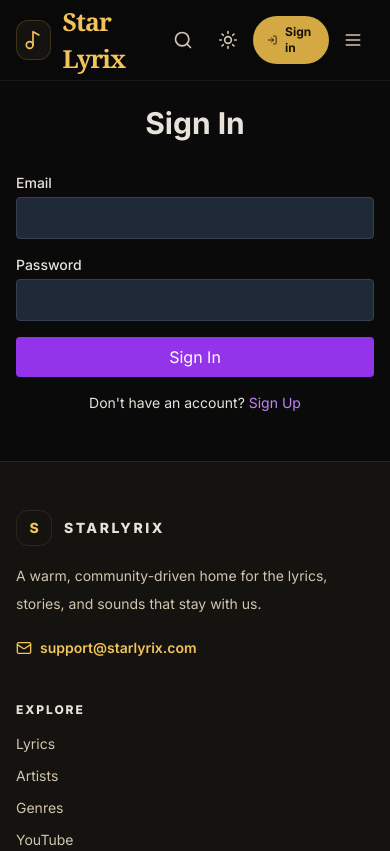
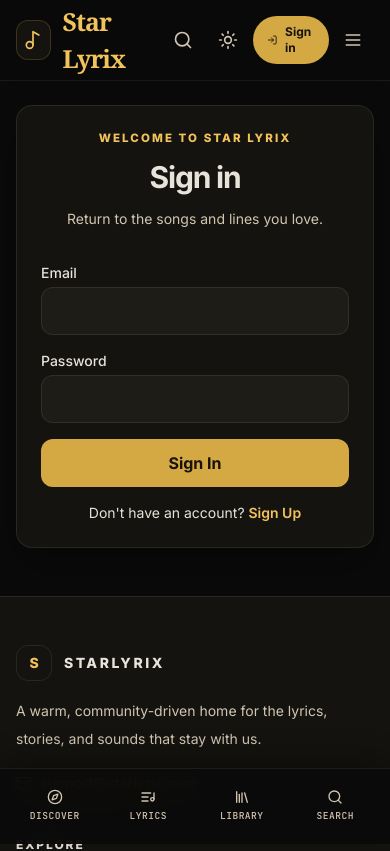
Before and after one commit to hacrex/Star-Bolt, a React (Vite) app: page /auth in a window 390 px wide. Shown: the top 851 px of the page. Built offline with nearby package versions, Linux system fonts and the light colour scheme.

Commit message:
Finish Stitch UI alignment across library surfaces

```diff
--- a/src/App.tsx
+++ b/src/App.tsx
@@ -3,6 +3,7 @@ import { BrowserRouter as Router, Routes, Route, Navigate } from 'react-router-d
 import { useAuthStore } from './store/authStore';
 import Header from './components/Header';
 import Footer from './components/Footer';
+import MobileBottomNav from './components/MobileBottomNav';
 import Home from './pages/Home';
 import Auth from './pages/Auth';
 import SongDetails from './pages/SongDetails';
@@ -119,6 +120,7 @@ const App = () => {
                 </Suspense>
               </main>
               <Footer />
+              <MobileBottomNav />
             </div>
           </ErrorBoundary>
         </Router>
--- /dev/null
+++ b/src/components/MobileBottomNav.tsx
@@ -0,0 +1,26 @@
+import React from 'react';
+import { Compass, Library, ListMusic, Search } from 'lucide-react';
+import { Link, useLocation } from 'react-router-dom';
+
+const MobileBottomNav = () => {
+  const location = useLocation();
+  const items = [
+    { label: 'Discover', href: '/', icon: Compass, active: location.pathname === '/' },
+    { label: 'Lyrics', href: '/search', icon: ListMusic, active: location.pathname.startsWith('/songs/') },
+    { label: 'Library', href: '/playlists', icon: Library, active: location.pathname.startsWith('/playlists') || location.pathname.startsWith('/generated-lyrics') },
+    { label: 'Search', href: '/search', icon: Search, active: location.pathname.startsWith('/search') },
+  ];
+
+  return (
+    <nav className="mobile-bottom-nav" aria-label="Mobile primary navigation">
+      {items.map(({ label, href, icon: Icon, active }) => (
+        <Link key={label} to={href} className={`mobile-bottom-nav-item ${active ? 'is-active' : ''}`} aria-current={active ? 'page' : undefined}>
+          <Icon className="h-4 w-4" aria-hidden="true" />
+          <span>{label}</span>
+        </Link>
+      ))}
+    </nav>
+  );
+};
+
+export default MobileBottomNav;
--- a/src/index.css
+++ b/src/index.css
@@ -1068,3 +1068,61 @@
     color: var(--gold-light);
   }
 }
+
+
+@layer components {
+  .mobile-bottom-nav {
+    display: none;
+  }
+
+  .mobile-bottom-nav-item {
+    display: flex;
+    min-width: 4rem;
+    flex: 1;
+    flex-direction: column;
+    align-items: center;
+    justify-content: center;
+    gap: 0.28rem;
+    min-height: 4rem;
+    border-radius: 0.7rem;
+    color: var(--text-secondary);
+    font-family: var(--font-mono);
+    font-size: 0.6rem;
+    letter-spacing: 0.05em;
+    text-transform: uppercase;
+    transition: color 160ms ease-out, background-color 160ms ease-out, transform 160ms ease-out;
+  }
+
+  .mobile-bottom-nav-item:hover,
+  .mobile-bottom-nav-item.is-active {
+    color: var(--gold-light);
+    background: rgba(212, 168, 67, 0.08);
+  }
+
+  .mobile-bottom-nav-item.is-active {
+    transform: scale(1.04);
+  }
+
+  @media (max-width: 767px) {
+    .mobile-bottom-nav {
+      position: fixed;
+      right: 0;
+      bottom: 0;
+      left: 0;
+      z-index: 45;
+      display: flex;
+      align-items: center;
+      gap: 0.2rem;
+      min-height: 4.5rem;
+      padding: 0.35rem 0.6rem max(0.35rem, env(safe-area-inset-bottom));
+      border-top: 1px solid rgba(154, 143, 125, 0.14);
+      background: rgba(10, 10, 10, 0.92);
+      box-shadow: 0 -10px 28px rgba(0, 0, 0, 0.3);
+      backdrop-filter: blur(18px);
+    }
+
+    .site-main {
+      padding-bottom: 6.25rem;
+    }
+  }
+}
--- a/src/pages/Auth.tsx
+++ b/src/pages/Auth.tsx
@@ -58,10 +58,9 @@ const Auth = () => {
   };
 
   return (
-    <div className="max-w-md mx-auto">
-      <h1 className="text-3xl font-bold mb-8 text-center">
-        {isLogin ? 'Sign In' : 'Create Account'}
-      </h1>
+    <div className="mx-auto max-w-md">
+      <div className="surface-card p-6 sm:p-8">
+        <div className="mb-8 text-center"><p className="eyebrow">Welcome to Star Lyrix</p><h1 className="mt-3 text-3xl font-bold tracking-[-0.04em] text-[var(--text-primary)]">{isLogin ? 'Sign in' : 'Create account'}</h1><p className="mt-3 text-sm leading-6 text-[var(--text-secondary)]">{isLogin ? 'Return to the songs and lines you love.' : 'Make a home for the words that stay with you.'}</p></div>
 
       <form onSubmit={handleSubmit} className="space-y-4">
         <div>
@@ -71,7 +70,7 @@ const Auth = () => {
             type="email"
             value={email}
             onChange={(e) => setEmail(e.target.value)}
-            className="w-full p-2 rounded bg-gray-800 border border-gray-700 focus:ring-2 focus:ring-purple-500"
+            className="min-h-12 w-full rounded-xl border border-[var(--border-subtle)] bg-[var(--bg-elevated)] px-4 text-[var(--text-primary)] placeholder:text-[var(--text-muted)] focus:border-[var(--gold-primary)] focus:outline-none"
             required
           />
         </div>
@@ -84,7 +83,7 @@ const Auth = () => {
               type="text"
               value={username}
               onChange={(e) => setUsername(e.target.value)}
-              className="w-full p-2 rounded bg-gray-800 border border-gray-700 focus:ring-2 focus:ring-purple-500"
+              className="min-h-12 w-full rounded-xl border border-[var(--border-subtle)] bg-[var(--bg-elevated)] px-4 text-[var(--text-primary)] placeholder:text-[var(--text-muted)] focus:border-[var(--gold-primary)] focus:outline-none"
               minLength={3}
               maxLength={30}
               pattern="[a-zA-Z0-9_-]+"
@@ -101,23 +100,23 @@ const Auth = () => {
             type="password"
             value={password}
             onChange={(e) => setPassword(e.target.value)}
-            className="w-full p-2 rounded bg-gray-800 border border-gray-700 focus:ring-2 focus:ring-purple-500"
+            className="min-h-12 w-full rounded-xl border border-[var(--border-subtle)] bg-[var(--bg-elevated)] px-4 text-[var(--text-primary)] placeholder:text-[var(--text-muted)] focus:border-[var(--gold-primary)] focus:outline-none"
             minLength={6}
             required
           />
           {!isLogin && (
-            <p className="text-xs text-gray-500 mt-1">Must be at least 6 characters</p>
+            <p className="mt-1 text-xs text-[var(--text-muted)]">Must be at least 6 characters</p>
           )}
         </div>
 
         {error && (
-          <div className="text-red-500 text-sm">{error}</div>
+          <div className="rounded-xl border border-red-400/30 bg-red-400/10 px-4 py-3 text-sm text-red-200">{error}</div>
         )}
 
         <button
           type="submit"
           disabled={loading}
-          className="w-full bg-purple-600 text-white py-2 px-4 rounded hover:bg-purple-700 transition-colors disabled:opacity-50"
+          className="btn-primary min-h-12 w-full disabled:cursor-not-allowed disabled:opacity-50"
         >
           {loading ? 'Please wait...' : isLogin ? 'Sign In' : 'Create Account'}
         </button>
@@ -127,11 +126,12 @@ const Auth = () => {
         {isLogin ? "Don't have an account? " : "Already have an account? "}
         <button
           onClick={handleToggle}
-          className="text-purple-400 hover:text-purple-300"
+          className="font-semibold text-[var(--gold-light)] hover:text-[var(--text-primary)]"
         >
           {isLogin ? 'Sign Up' : 'Sign In'}
         </button>
       </p>
+      </div>
     </div>
   );
 };
--- a/src/pages/Profile.tsx
+++ b/src/pages/Profile.tsx
@@ -18,24 +18,18 @@ const Profile = () => {
   }
 
   return (
-    <div className="max-w-2xl mx-auto">
-      <div className="bg-gray-800 rounded-lg p-8">
-        <div className="flex items-center gap-4 mb-6">
-          <div className="w-20 h-20 bg-gray-700 rounded-full flex items-center justify-center">
-            <User className="w-10 h-10 text-gray-400" />
-          </div>
-          <div>
-            <h1 className="text-2xl font-bold">{profile.username}</h1>
-            <p className="text-gray-400">{user.email}</p>
+    <div className="mx-auto max-w-2xl">
+      <div className="surface-card overflow-hidden">
+        <div className="relative border-b border-[var(--border-subtle)] bg-[var(--bg-elevated)] p-8">
+          <div className="pointer-events-none absolute right-0 top-0 h-40 w-40 rounded-full bg-[rgba(212,168,67,0.12)] blur-3xl" />
+          <div className="relative flex items-center gap-4">
+            <div className="flex h-20 w-20 items-center justify-center rounded-full border border-[rgba(212,168,67,0.35)] bg-[var(--bg-surface)] text-[var(--gold-light)] shadow-[var(--shadow-glow)]">
+              <User className="h-10 w-10" />
+            </div>
+            <div><p className="eyebrow">Your account</p><h1 className="mt-2 text-3xl font-bold text-[var(--text-primary)]">{profile.username}</h1><p className="mt-1 text-sm text-[var(--text-secondary)]">{user.email}</p></div>
           </div>
         </div>
-
-        <div className="border-t border-gray-700 pt-6">
-          <h2 className="text-xl font-semibold mb-4">Account Details</h2>
-          <p className="text-gray-400">
-            Member since: {new Date(profile.created_at).toLocaleDateString()}
-          </p>
-        </div>
+        <div className="p-8"><p className="eyebrow">Account details</p><h2 className="mt-2 text-xl font-semibold text-[var(--text-primary)]">Your Star Lyrix profile</h2><p className="mt-4 text-sm leading-7 text-[var(--text-secondary)]">Member since {new Date(profile.created_at).toLocaleDateString()}. Your playlists, generated lyrics, ratings, and community notes live here.</p></div>
       </div>
     </div>
   );
```
Also changed, not shown: src/pages/GeneratedLyrics.tsx (+27 -88 lines), src/pages/PlaylistDetail.tsx (+16 -18 lines), src/pages/Playlists.tsx (+18 -18 lines), stitch_star_lyrix_design_system/star_lyrix/IMPLEMENTATION.md (+9 -0 lines).
